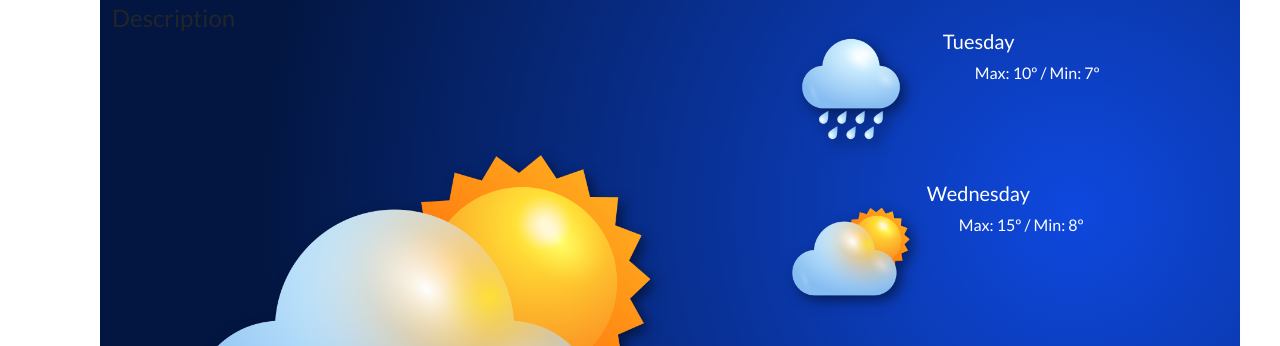
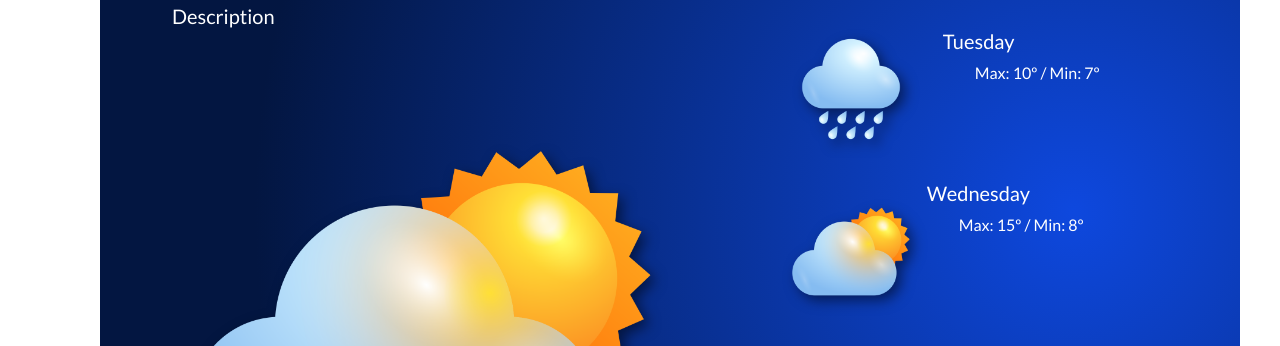
Before and after one commit to laurabatlle/weather-app, a website built with Parcel: page index.html in a window 1280 px wide. Shown: the part 409-755 px from the top of the page. Built offline with nearby package versions, Linux system fonts and the light colour scheme; no server answers.

Commit message:
styled new description

```diff
--- a/src/styles.css
+++ b/src/styles.css
@@ -49,6 +49,13 @@ h2 {
   color: #fff;
   margin: 10px;
   font-size: 20px;
+}
+
+h4 {
+  color: #fff;
+  margin-left: 60px;
+  font-size: 20px;
+  text-transform: capitalize;
 }
 .img-thumbnail {
   padding: 10px;
```
